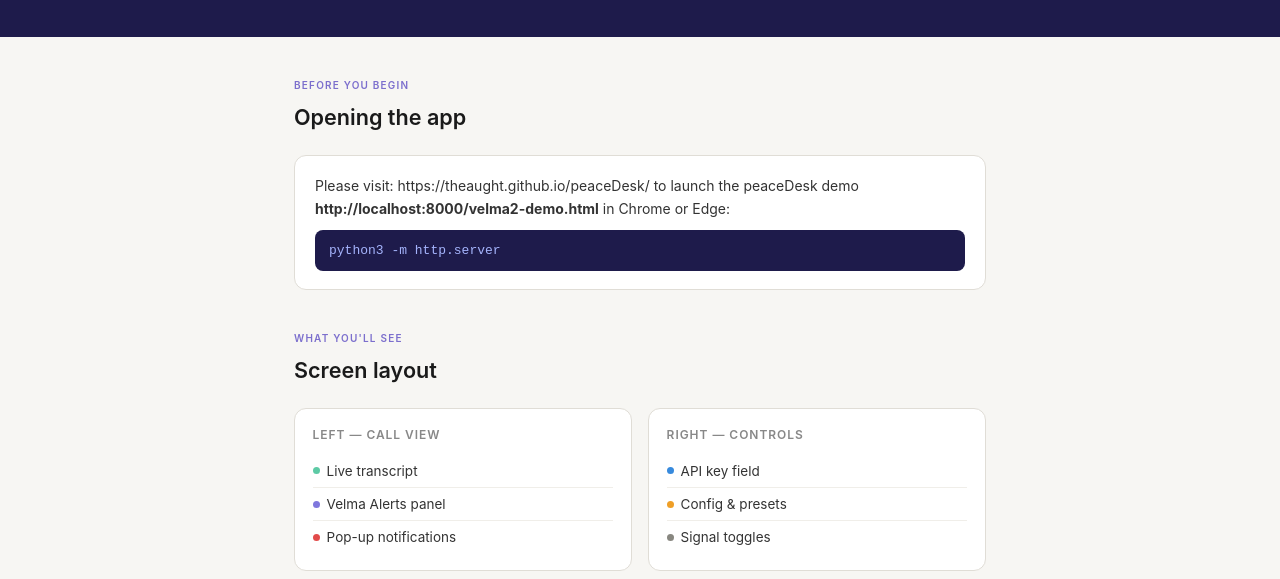
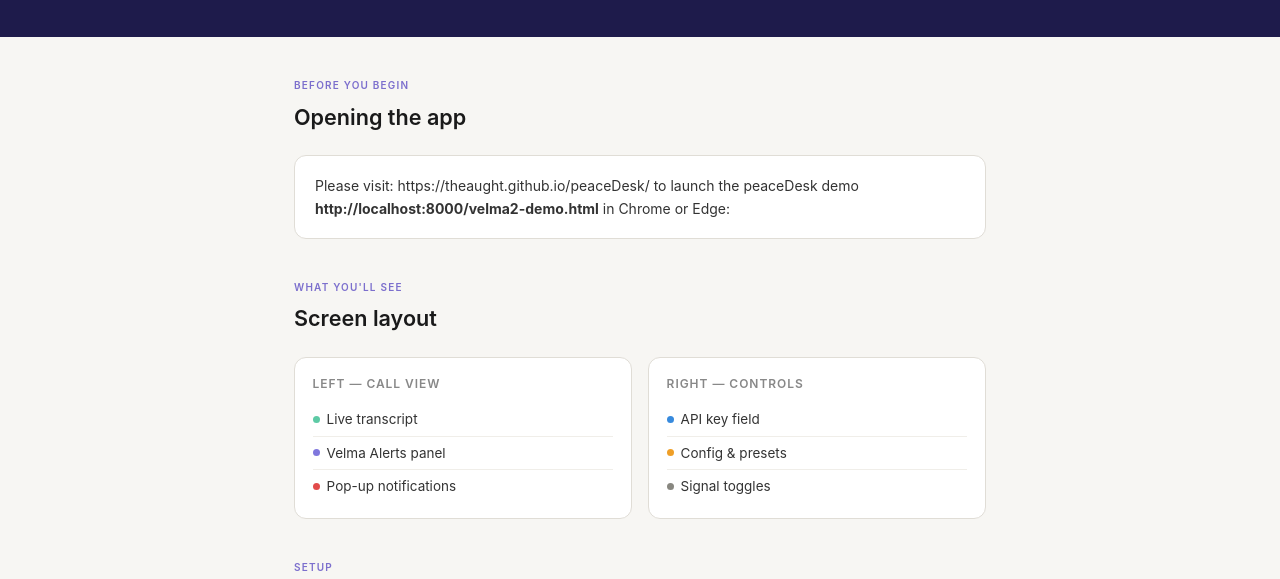
Before and after one commit to theaught/peaceDesk, a plain HTML site: page peacedesk-guide.html in a window 1280 px wide. Shown: the part 217-796 px from the top of the page. Drawn offline with Linux system fonts and the light colour scheme.

Commit message:
Update peacedesk-guide.html

```diff
--- a/peacedesk-guide.html
+++ b/peacedesk-guide.html
@@ -262,9 +262,7 @@
     <p style="font-size: 14px; color: #333;">
       Please visit: https://theaught.github.io/peaceDesk/ to launch the peaceDesk demo <strong>http://localhost:8000/velma2-demo.html</strong> in Chrome or Edge:
     </p>
-    <div style="background: #1E1B4B; color: #A5B4FC; font-family: monospace; font-size: 13px; padding: 10px 14px; border-radius: 8px; margin-top: 10px;">
-      python3 -m http.server
-    </div>
+
   </div>
 
   <!-- Screen layout -->
```
